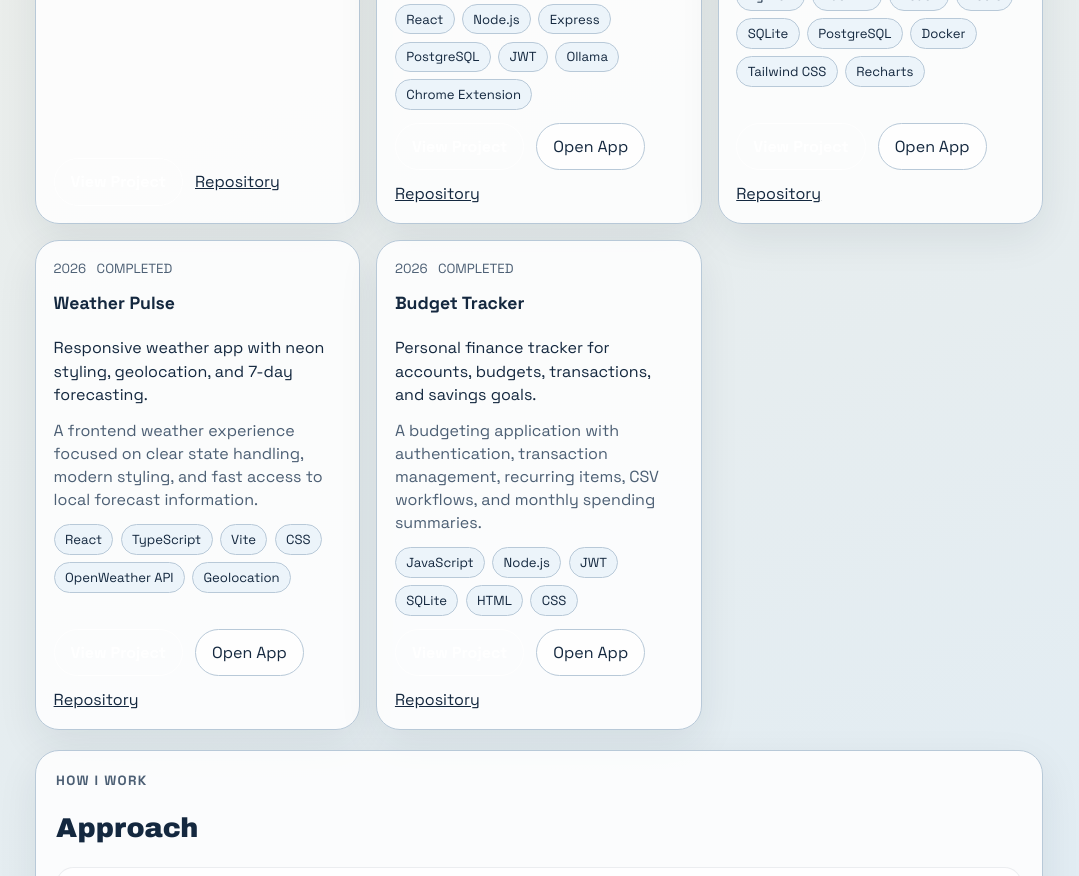
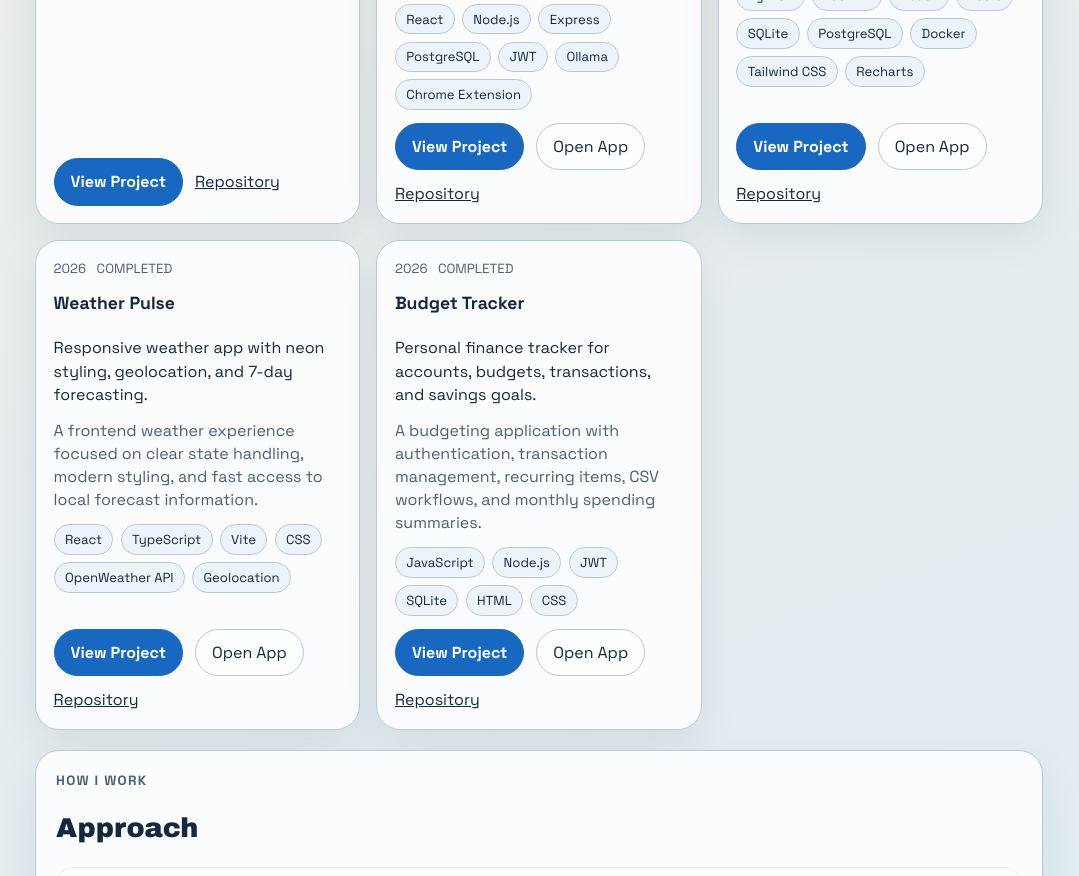
Before and after one commit to BDerkatz2/Braeden-Portfolio, a React (Vite) app: page / in a window 1280 px wide. Shown: the part 1460-2336 px from the top of the page, without its empty margins (101-1180 px from the left). Built offline with nearby package versions, Linux system fonts and the light colour scheme.

Commit message:
Fix deployed CTA button blue styling and add fallback colors

```diff
--- a/src/App.css
+++ b/src/App.css
@@ -65,16 +65,33 @@
 }
 
 .button-primary {
-  background: var(--accent);
+  background: var(--accent, #1867c0);
   color: #fff;
-  border-color: var(--accent);
+  border-color: var(--accent, #1867c0);
+}
+
+.hero-actions .button-primary,
+.hero-actions .button-primary:link,
+.hero-actions .button-primary:visited,
+.hero-actions .button-primary:hover,
+.hero-actions .button-primary:focus-visible,
+.hero-actions .button-primary:active,
+.card-actions .button-primary,
+.card-actions .button-primary:link,
+.card-actions .button-primary:visited,
+.card-actions .button-primary:hover,
+.card-actions .button-primary:focus-visible,
+.card-actions .button-primary:active {
+  color: #fff;
+  background: var(--accent, #1867c0);
+  border-color: var(--accent, #1867c0);
 }
 
 .card-actions .button-primary,
 .card-actions .button-primary:visited {
   color: #fff;
-  background: var(--accent);
-  border-color: var(--accent);
+  background: var(--accent, #1867c0);
+  border-color: var(--accent, #1867c0);
 }
 
 .card-actions .view-project-link,
@@ -83,8 +100,8 @@
 .card-actions .view-project-link:focus-visible,
 .card-actions .view-project-link:active {
   color: #fff;
-  background: var(--accent-strong);
-  border-color: var(--accent-strong);
+  background: var(--accent-strong, #0e4d95);
+  border-color: var(--accent-strong, #0e4d95);
   font-weight: 700;
 }
 
```
